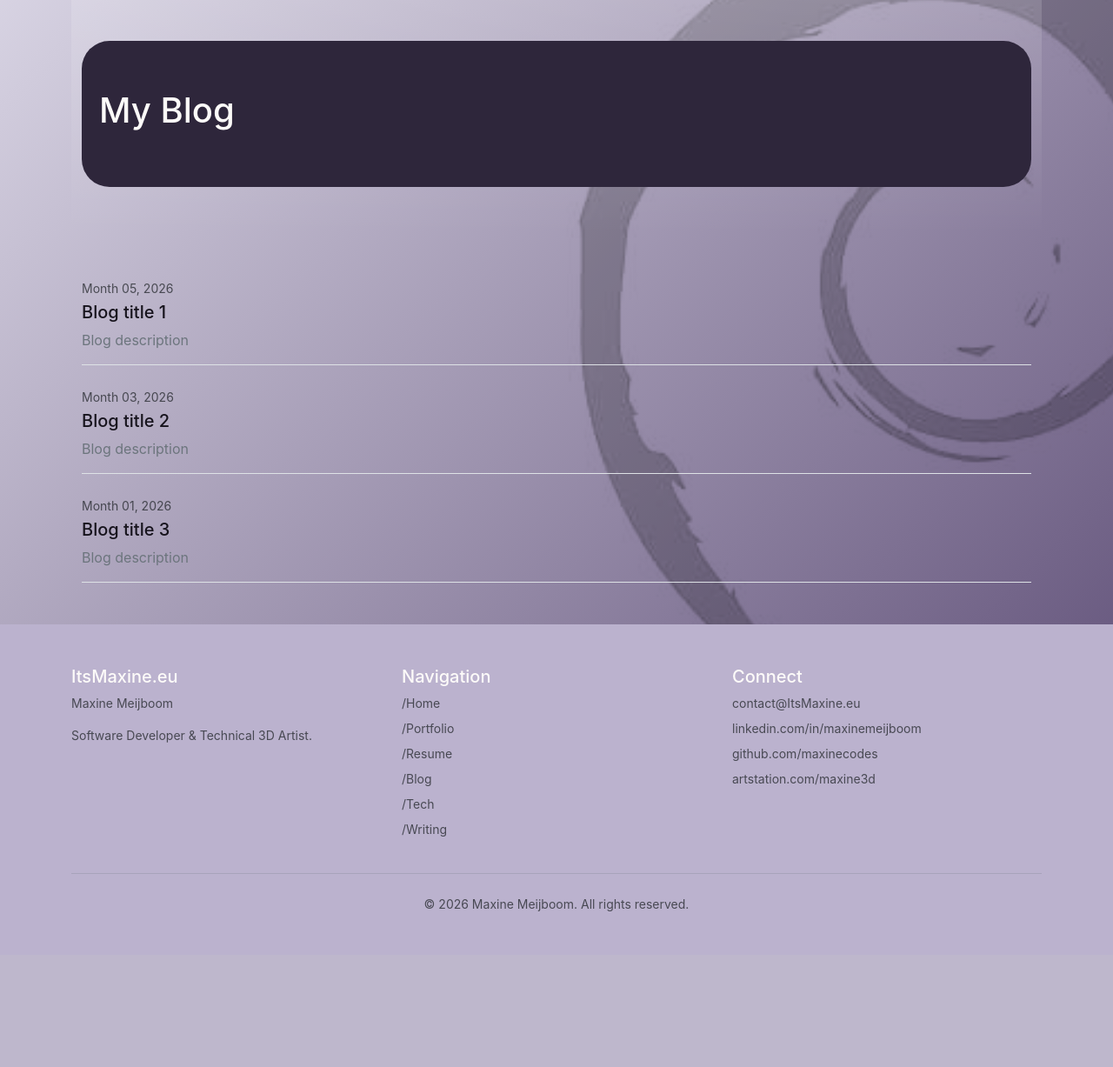
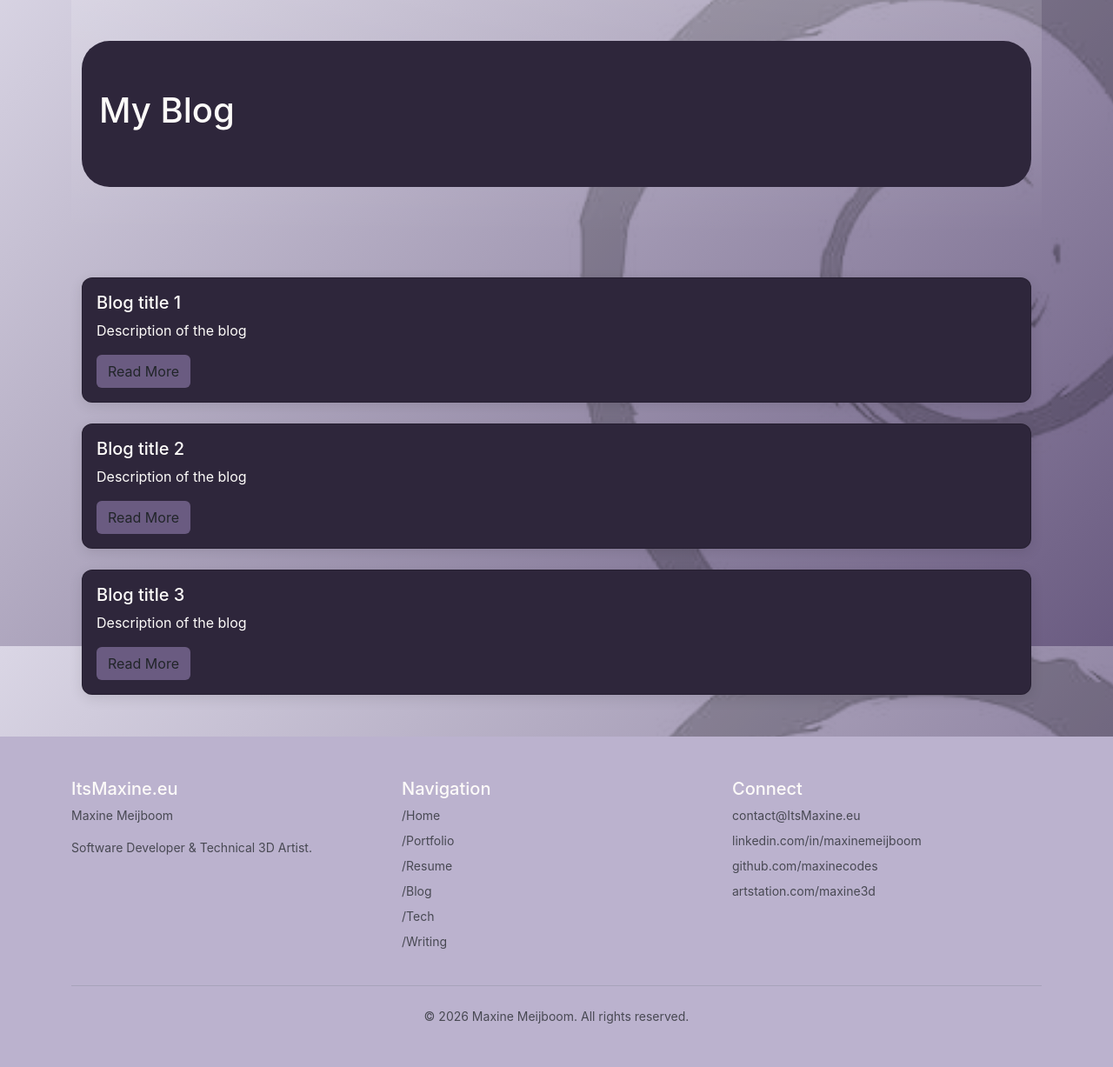
Before and after one commit to MaxineCodes/portfolio_website, a Flask app: page /blog in a window 1280 px wide. Shown: the part 57-1284 px from the top of the page at 87% size. Before the commit the page ends 1105 px from the top, so only its background shows below. Run offline with Flask 3, Linux system fonts and the light colour scheme.

Commit message:
adjusted blog post format to use cards

```diff
--- a/templates/blog.html
+++ b/templates/blog.html
@@ -20,25 +20,31 @@
 
     <div class="d-flex flex-column gap-4">
     <!-- Blog Post 1 -->
-    <article class="border-bottom pb-3">
-        <time datetime="2026-04-10" class="text-muted small">Month 05, 2026</time>
-        <h2 class="fs-5 mb-2 mt-1">Blog title 1</h2>
-        <p class="text-secondary mb-0">Blog description</p>
-    </article>
+    <div class="card h-100 bg-dark text-light" >
+        <div class="card-body">
+            <h5 class="card-title">Blog title 1</h5>
+            <p class="card-text">Description of the blog</p>
+            <a href="#" class="btn bg-custom">Read More</a>
+        </div>
+    </div>
 
     <!-- Blog Post 2 -->
-    <article class="border-bottom pb-3">
-        <time datetime="2026-04-10" class="text-muted small">Month 03, 2026</time>
-        <h2 class="fs-5 mb-2 mt-1">Blog title 2</h2>
-        <p class="text-secondary mb-0">Blog description</p>
-    </article>
+    <div class="card h-100 bg-dark text-light" >
+        <div class="card-body">
+            <h5 class="card-title">Blog title 2</h5>
+            <p class="card-text">Description of the blog</p>
+            <a href="#" class="btn bg-custom">Read More</a>
+        </div>
+    </div>
 
     <!-- Blog Post 3 -->
-    <article class="border-bottom pb-3">
-        <time datetime="2026-04-10" class="text-muted small">Month 01, 2026</time>
-        <h2 class="fs-5 mb-2 mt-1">Blog title 3</h2>
-        <p class="text-secondary mb-0">Blog description</p>
-    </article>
+    <div class="card h-100 bg-dark text-light" >
+        <div class="card-body">
+            <h5 class="card-title">Blog title 3</h5>
+            <p class="card-text">Description of the blog</p>
+            <a href="#" class="btn bg-custom">Read More</a>
+        </div>
+    </div>
 
     </div>
 </section>
```
